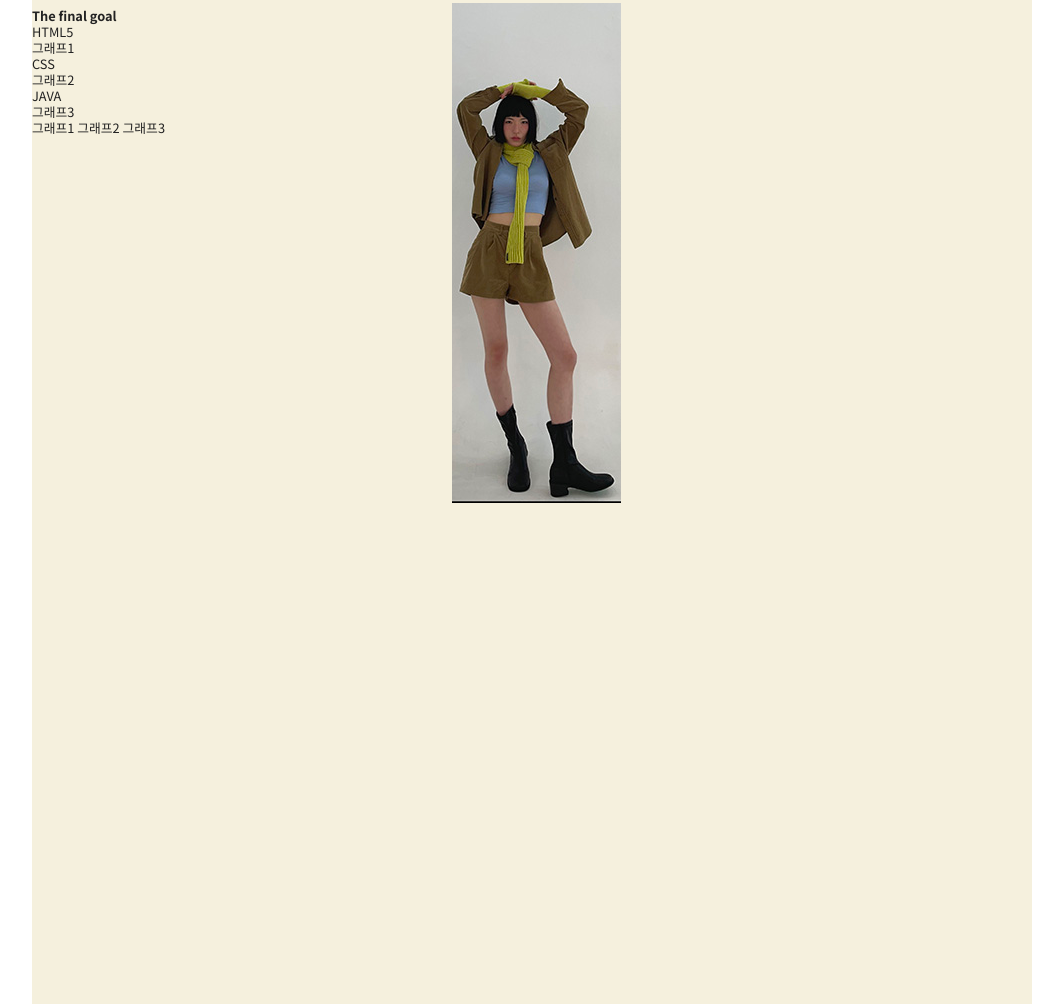
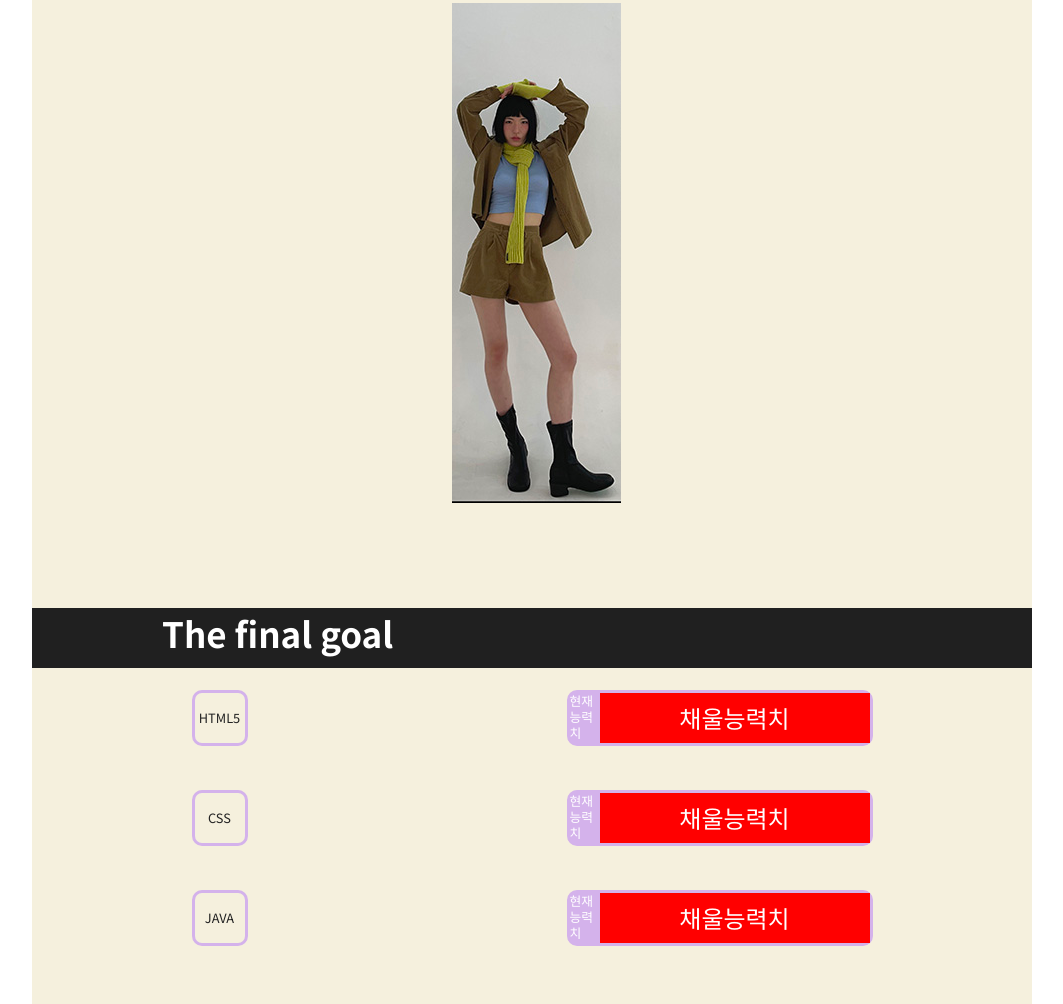
Before and after one commit to leehana12/aboutme, a plain HTML site: page index.html in a window 1280 px wide. Shown: the part 1496-2500 px from the top of the page, without its empty margins (108-1171 px from the left). Drawn offline with Linux system fonts and the light colour scheme; a web font is replaced by a local one.

Commit message:
footer 작성완료

```diff
--- a/css/style.css
+++ b/css/style.css
@@ -224,3 +224,68 @@ section>.strengths>.box>.container>ul>.button>ul>.off>img{
     margin: 0 auto;
     margin-top: 30px;
 }
+
+footer>.goals{
+    display: block;
+    position: relative;
+    top: 600px;
+}
+footer>.goals>h4{
+	height: 60px;
+	padding-left: 130px;
+	color: #fff;
+	font-size: 35px;
+	line-height: 50px;
+	background-color: #202020;
+}
+footer>.goals>ul{
+    display: flex;
+    height: 300px;
+    flex-direction: column;
+    justify-content: space-around;
+
+}
+footer>.goals>ul>li{}
+footer>.goals>ul>li>ul{
+    display: flex;
+    flex-direction: row;
+    justify-content: space-around;
+}
+footer>.goals>ul>li>ul>li{
+    display: flex;
+    justify-content: center;
+    align-items: center;
+    width: 50px;
+    height: 50px;
+    border: 3px solid #d4b2eb;
+    border-radius: 10px;
+}
+footer>.goals>ul>li>ul>.graph{
+    width: 300px;
+    height: 50px;
+    background-color: transparent;
+}
+
+footer>.goals>ul>li>ul>.graph>ul{
+    display: flex;
+    justify-content: center;
+    align-items: center;
+    width: 100%;
+    height: 50px;
+    border-radius: 20px;
+}
+footer>.goals>ul>li>ul>.graph>ul>li:nth-child(1){
+    width: 10%;
+    height: 50px;
+    color: #fff;
+    background-color: #d4b2eb;
+}
+footer>.goals>ul>li>ul>.graph>ul>li:nth-child(2){
+    width: 90%;
+    height: 50px;
+    color: #fff;
+    font-size: 24px;
+    text-align: center;
+    line-height: 50px;
+    background-color: red;
+}
--- a/index.html
+++ b/index.html
@@ -183,47 +183,49 @@
 
 			</div>
 
+
+		<footer>
 			<div class="goals">
 				<h4>The final goal</h4>
 				<ul>
 					<li>
 						<ul>
 							<li>HTML5</li>
-							<li>그래프1</li>
+							<li class="graph">
+								<ul>
+									<li>현재능력치</li>
+									<li>채울능력치</li>
+								</ul>
+							</li>
 						</ul>
 					</li>
 
 					<li>
 						<ul>
 							<li>CSS</li>
-							<li>그래프2</li>
+							<li class="graph">
+								<ul>
+									<li>현재능력치</li>
+									<li>채울능력치</li>
+								</ul>
+							</li>
 						</ul>
 					</li>
 
 					<li>
 						<ul>
 							<li>JAVA</li>
-							<li>그래프3</li>
+							<li class="graph">
+								<ul>
+									<li>현재능력치</li>
+									<li>채울능력치</li>
+								</ul>
+							</li>
 						</ul>
 					</li>
 
 				</ul>
 			</div>
-
-
-
-
-
-
-
-			그래프1
-
-			그래프2
-
-			그래프3
-		</section>
-
-		<footer>
 		</footer>
 	</div>
 </body>
```
